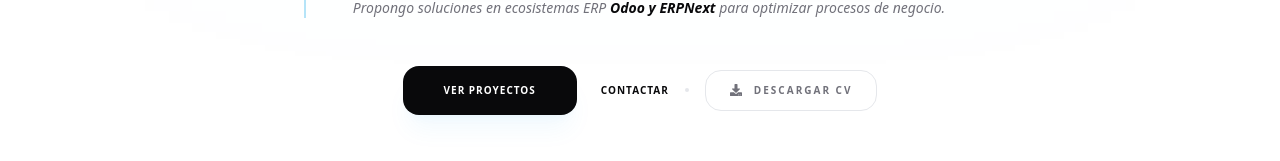
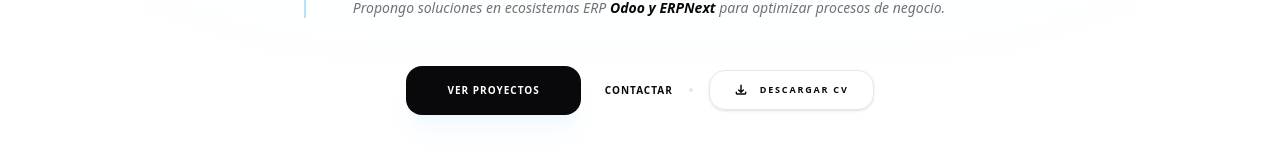
Before and after one commit to jmanzanares12/portfolio, a React (Vite) app: page / in a window 1280 px wide. Shown: the part 629-790 px from the top of the page. Built offline with nearby package versions, Linux system fonts and the light colour scheme.

Commit message:
Upgrade: improve download button

```diff
--- a/src/shared/DownloadButtton.tsx
+++ b/src/shared/DownloadButtton.tsx
@@ -10,15 +10,25 @@
         <a
             href={href}
             download={fileName}
-            className="group inline-flex items-center justify-center gap-3 px-6 py-3
-                       text-[10px] font-black uppercase tracking-[0.2em] text-muted
-                       border border-border-custom rounded-2xl
-                       hover:bg-primary/5 hover:border-primary/30 hover:text-primary
-                       transition-all duration-300 active:scale-95"
-            aria-label="Descargar CV"
+            className="flex items-center gap-3 px-6 py-3 rounded-2xl border border-border-custom
+                 text-main-text font-black uppercase tracking-[0.2em] text-[9px]
+                 hover:bg-main-text hover:text-background transition-all duration-500
+                 active:scale-95 group shadow-sm hover:shadow-xl hover:shadow-primary/10"
         >
-            <FaDownload className="w-3 h-3 transition-transform group-hover:-translate-y-0.5" />
-            Descargar CV
+            <svg
+                className="w-3.5 h-3.5 transition-transform duration-500 group-hover:-translate-y-1"
+                fill="none"
+                stroke="currentColor"
+                viewBox="0 0 24 24"
+            >
+                <path
+                    strokeLinecap="round"
+                    strokeLinejoin="round"
+                    strokeWidth="2.5"
+                    d="M4 16v1a2 2 0 002 2h12a2 2 0 002-2v-1m-4-4l-4 4m0 0l-4-4m4 4V4"
+                />
+            </svg>
+            <span>Descargar CV</span>
         </a>
     );
 };
```
